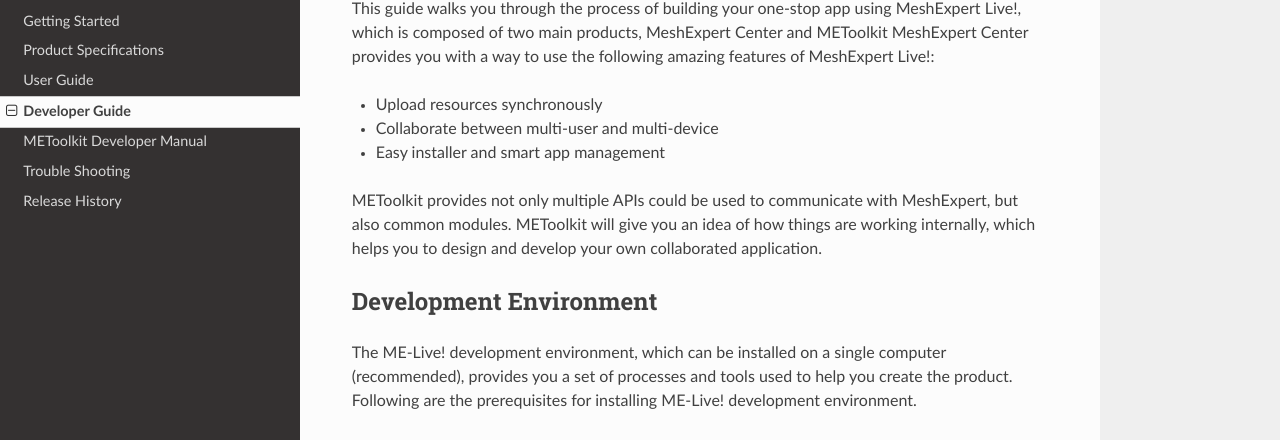
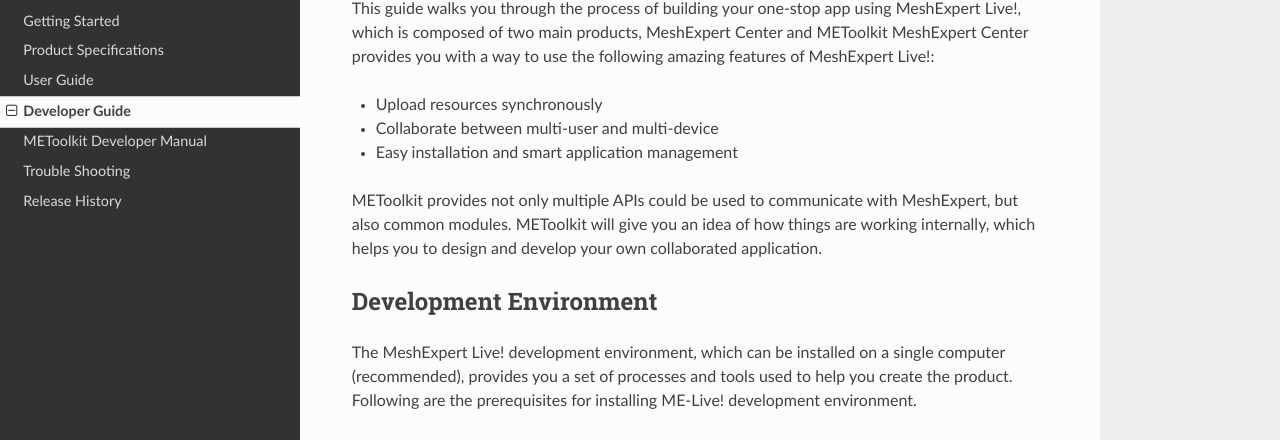
Before and after one commit to michael2008/ME-Live-Doc, an MkDocs documentation site: the page built from docs/developer-guide.md, in a window 1280 px wide and 900 px high. Shown: the part 158-598 px from the top of the window. Built offline with MkDocs 1.6.1, drawn with Linux system fonts in a browser that asks for light colours; nearby versions of some CDN libraries; old or Windows-style settings are respelled for this version of MkDocs.

Commit message:
Update developer-guide.md

```diff
--- a/docs/developer-guide.md
+++ b/docs/developer-guide.md
@@ -5,13 +5,13 @@ MeshExpert Center provides you with a way to use the following amazing features
 
 + Upload resources synchronously
 + Collaborate between multi-user and multi-device
-+ Easy installer and smart app management
++ Easy installation and smart application management
 
 METoolkit provides not only multiple APIs could be used to communicate with MeshExpert, but also common modules. METoolkit will give you an idea of how things are working internally, which helps you to design and develop your own collaborated application.
 
 ## Development Environment
 
-The ME-Live! development environment, which can be installed on a single computer (recommended), provides you a set of processes and tools used to help you create the product. Following are the prerequisites for installing ME-Live! development environment.
+The MeshExpert Live! development environment, which can be installed on a single computer (recommended), provides you a set of processes and tools used to help you create the product. Following are the prerequisites for installing ME-Live! development environment.
 
 ### Hardware Requirement
 
```
